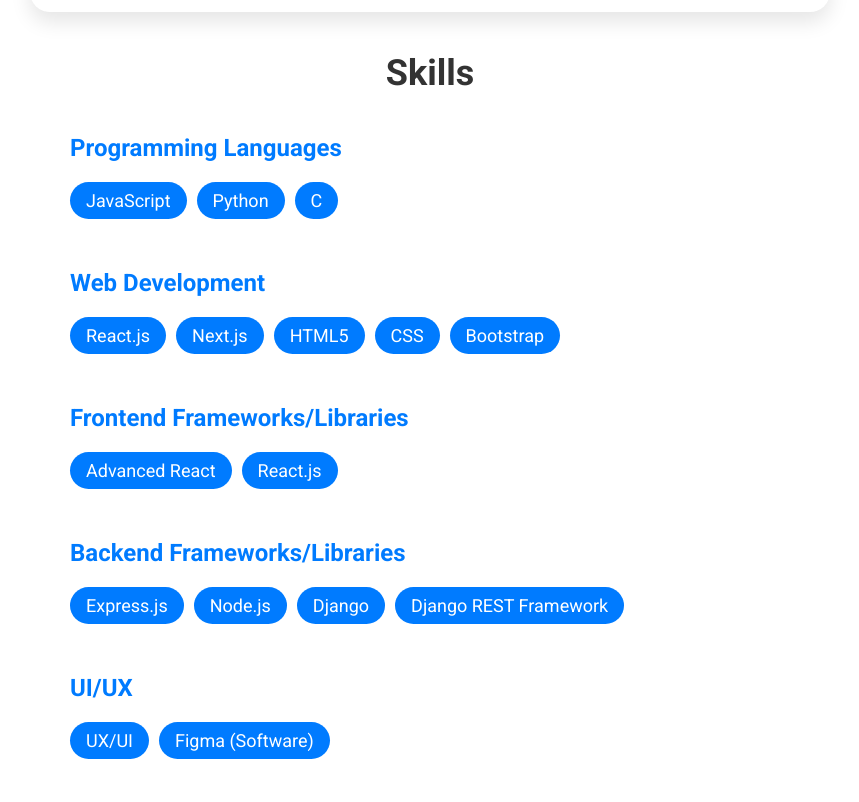
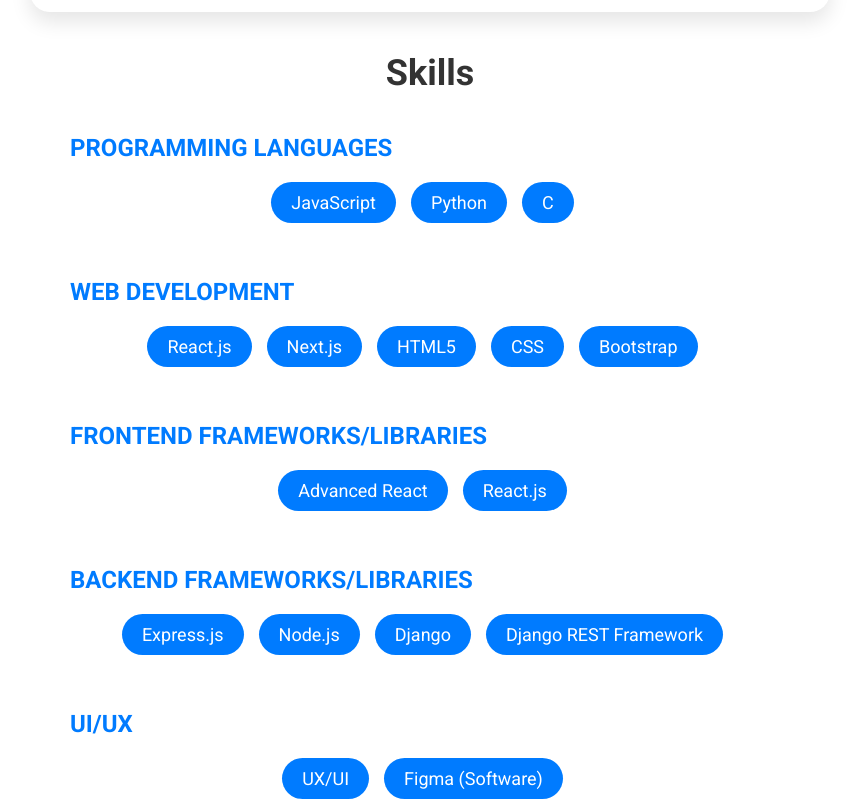
Before and after one commit to ankurhalder/resume, a React (Vite) app: page / in a window 1280 px wide. Shown: the part 1178-1980 px from the top of the page, without its empty margins (210-1069 px from the left). Built offline with nearby package versions, Linux system fonts and the light colour scheme; a web font is replaced by a local one.

Commit message:
Refactor skills component styles

```diff
--- a/styles/components/_skills.scss
+++ b/styles/components/_skills.scss
@@ -1,6 +1,5 @@
 .skills-container {
   padding: 40px;
-}
 
   .section-title {
     font-size: 36px;
@@ -12,33 +11,69 @@
 
   .skill-category {
     margin-bottom: 40px;
+    position: relative;
 
     .category {
       font-size: 24px;
       font-weight: bold;
       color: #007bff;
       margin-bottom: 20px;
+      text-transform: uppercase;
     }
 
     .skill-list {
       list-style-type: none;
       padding: 0;
+      display: flex;
+      flex-wrap: wrap;
+      justify-content: center;
 
       .skill {
-      display: inline-block;
-      padding: 8px 16px;
-      border-radius: 20px;
+        padding: 10px 20px;
+        border-radius: 25px;
         background-color: #007bff;
         color: #ffffff;
         font-size: 18px;
-      margin-right: 10px;
-      margin-bottom: 10px;
+        margin-right: 15px;
+        margin-bottom: 15px;
+        cursor: pointer;
+        position: relative;
+        overflow: hidden;
         transition: transform 0.3s ease, box-shadow 0.3s ease;
 
         &:hover {
           transform: translateY(-3px);
-        box-shadow: 0 6px 12px rgba(0, 123, 255, 0.5);
+          box-shadow: 0 8px 16px rgba(0, 123, 255, 0.5);
+        }
+
+        &::before,
+        &::after {
+          content: "";
+          position: absolute;
+          top: 0;
+          left: 0;
+          width: 100%;
+          height: 100%;
+          border-radius: 25px;
+          transition: transform 0.3s ease, opacity 0.3s ease;
+        }
+
+        &::before {
+          background: radial-gradient(circle at top left, #fff, #007bff);
+          transform: scale(0);
+        }
+
+        &::after {
+          background: radial-gradient(circle at bottom right, #fff, #007bff);
+          transform: scale(0);
+        }
+
+        &:hover::before,
+        &:hover::after {
+          transform: scale(2);
+          opacity: 0;
         }
       }
     }
   }
+}
```
Lines whose indentation alone changed are shown as unchanged.
